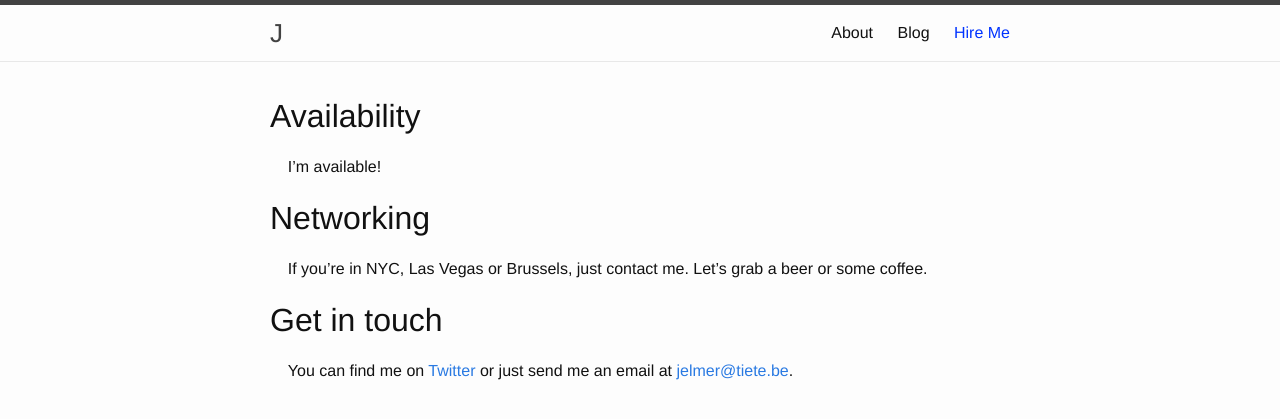
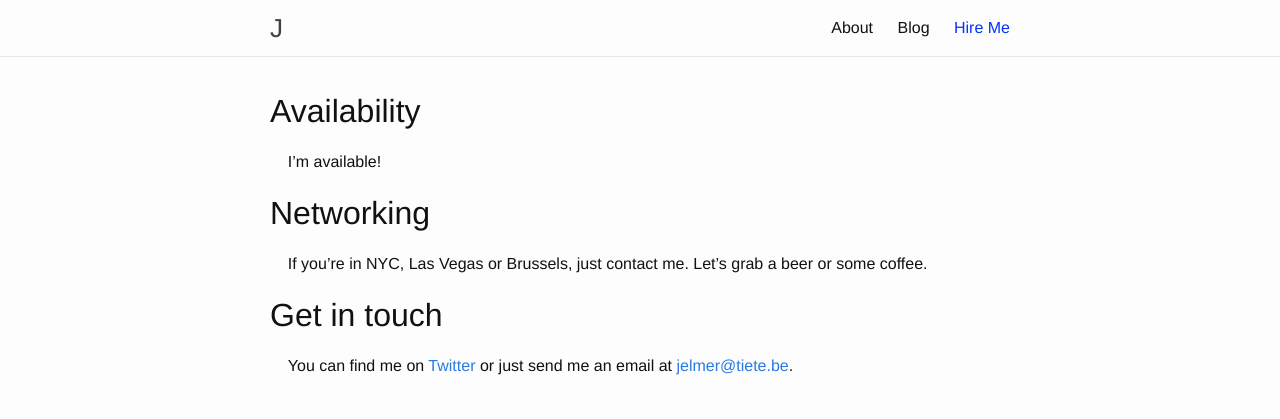
Before and after one commit to JelmerT/JelmerT.github.io, a Jekyll site: the page built from contact.md, in a window 1280 px wide. Shown: the top 419 px of the page. Built offline with Jekyll 4.4.1, drawn with Linux system fonts in a browser that asks for light colours.

Commit message:
remove upper border

```diff
--- a/_sass/_layout.scss
+++ b/_sass/_layout.scss
@@ -2,7 +2,7 @@
  * Site header
  */
 .site-header {
-    border-top: 5px solid $grey-color-dark;
+    /*border-top: 5px solid $grey-color-dark;*/
     border-bottom: 1px solid $grey-color-light;
     min-height: 56px;
 
```
